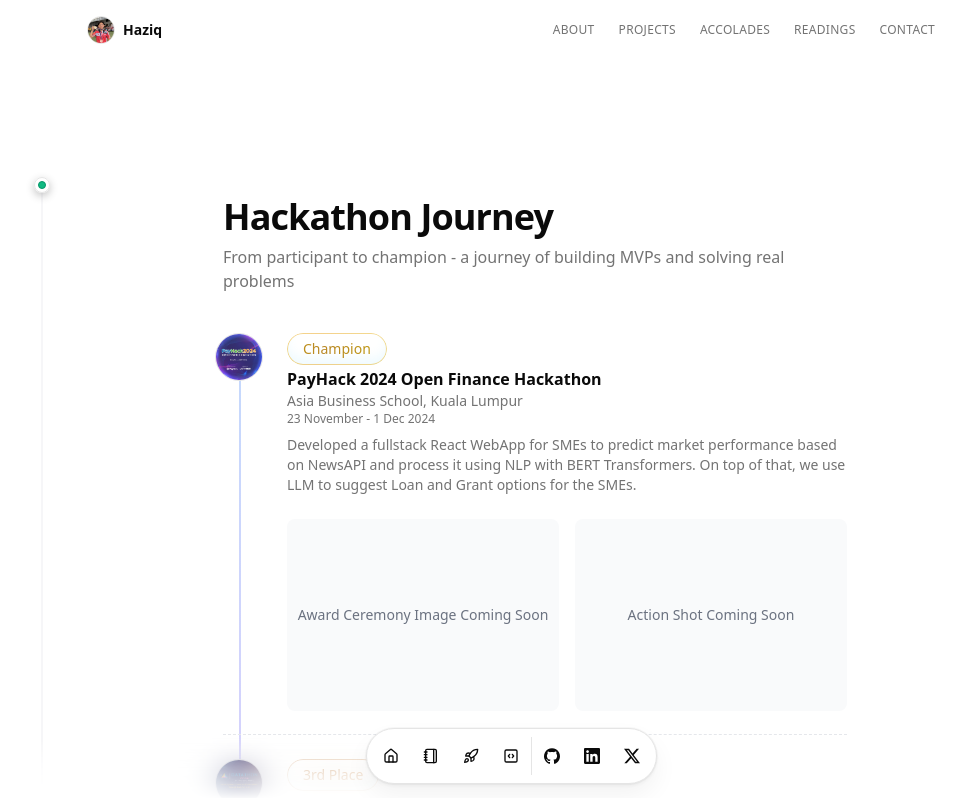
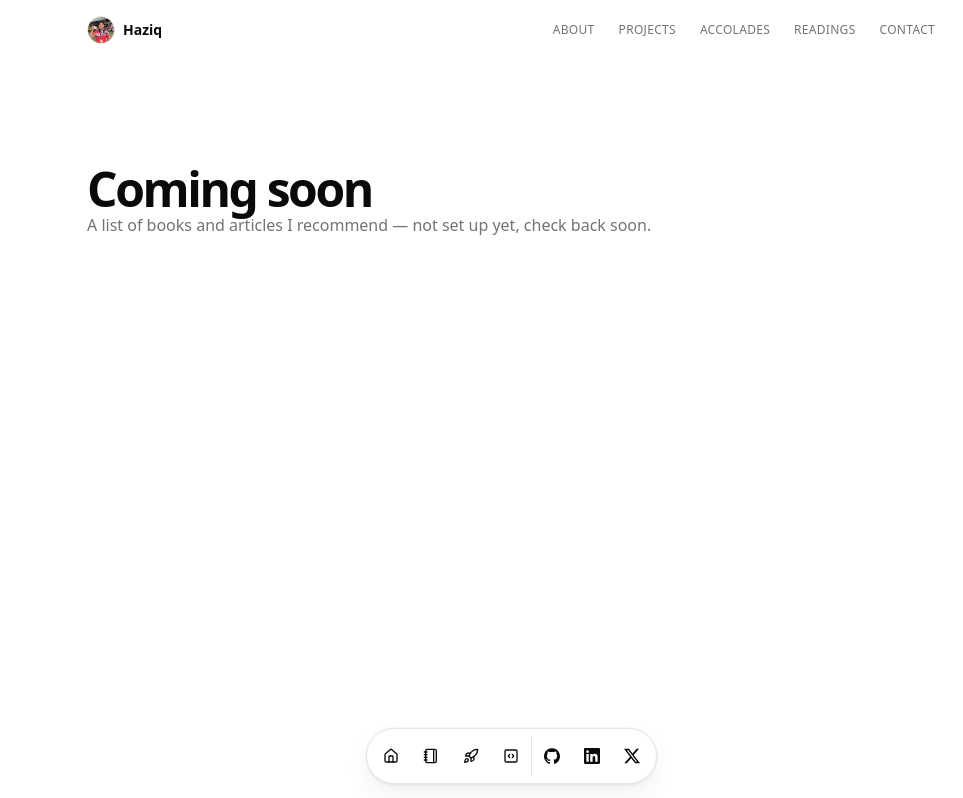
Before and after one commit to haziqishere/personal-portfolio, a Next.js app: page /accolades in a window 1280 px wide. Shown: the top 798 px of the page, without its empty margins (129-1092 px from the left). Built offline with nearby package versions, Linux system fonts and the light colour scheme.

Commit message:
kiv accolades

```diff
--- a/src/app/accolades/page.tsx
+++ b/src/app/accolades/page.tsx
@@ -3,7 +3,13 @@
 export default function AccoladesPage() {
   return (
     <main className="flex flex-col min-h-[100dvh] py-2">
-      <HackathonTimeline />
+      <h1 className="text-3xl font-bold tracking-tighter sm:text-5xl">
+        Coming soon
+      </h1>
+      <p className="text-muted-foreground">
+        A list of books and articles I recommend — not set up yet, check back soon.
+      </p>
+      {/* <HackathonTimeline /> */}
     </main>
   );
 }
```
